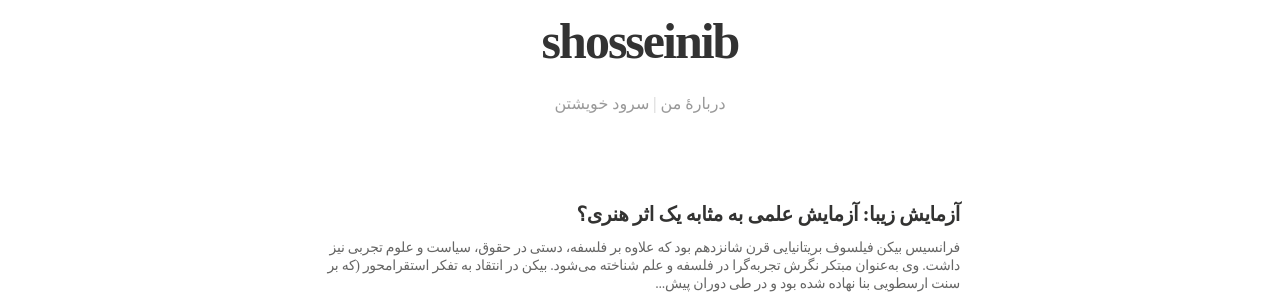
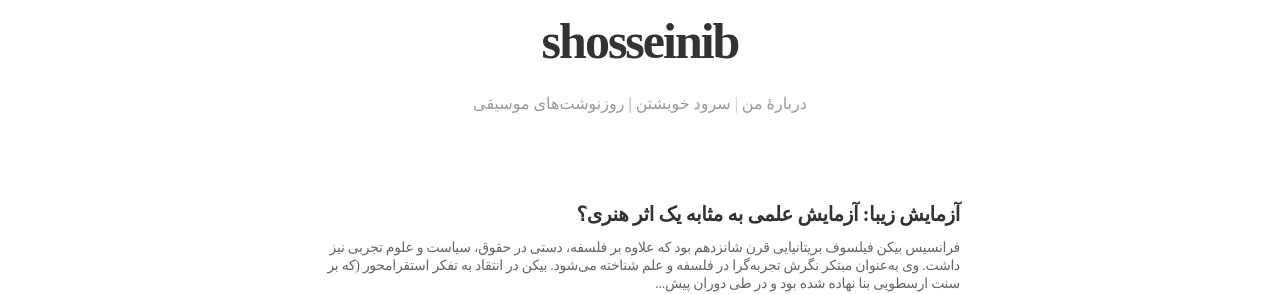
Before and after one commit to shosseinib/shosseinib.github.io, a Jekyll site: the page built from index.html, in a window 1280 px wide. Shown: the part 518-812 px from the top of the page. Built offline with Jekyll 4.4.1, drawn with Linux system fonts in a browser that asks for light colours; nearby versions of some CDN libraries; some web fonts are replaced; the list of posts is cut into pages by our own code.

Commit message:
Update index.html

```diff
--- a/index.html
+++ b/index.html
@@ -24,7 +24,7 @@ layout: default
             &nbsp;&nbsp;·&nbsp;&nbsp;
         {% endif %}
       {% endfor %}
-      <a href="https://shosseinib.github.io/about.html"> دربارهٔ من </a> | <a href="https://echolalia.ir/song-of-myself/"> سرود خویشتن </a>
+      <a href="https://shosseinib.github.io/about.html"> دربارهٔ من </a> | <a href="https://echolalia.ir/song-of-myself/"> سرود خویشتن  | <a href="https://shosseinib.github.io/music.html"> روزنوشت‌های موسیقی </a>
     </div>
 </header>
 
```
